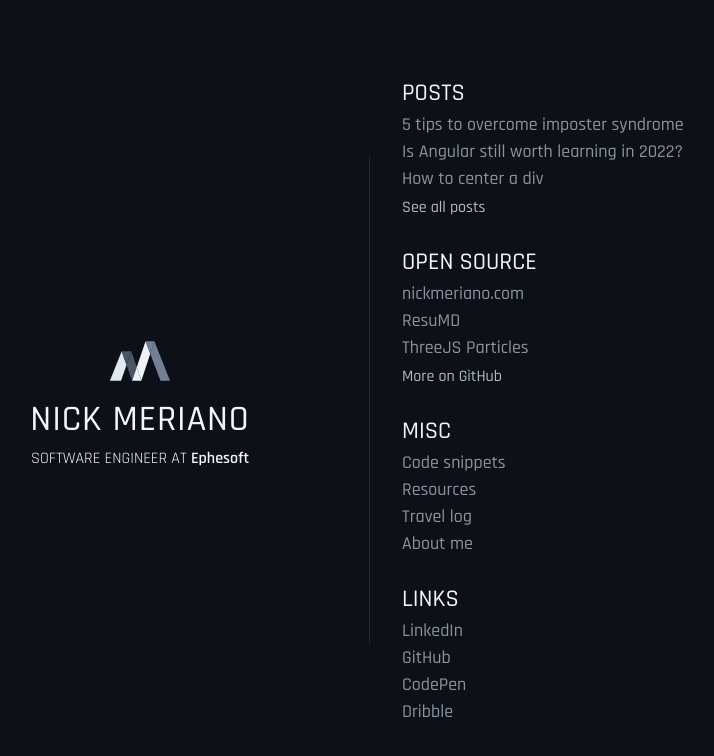
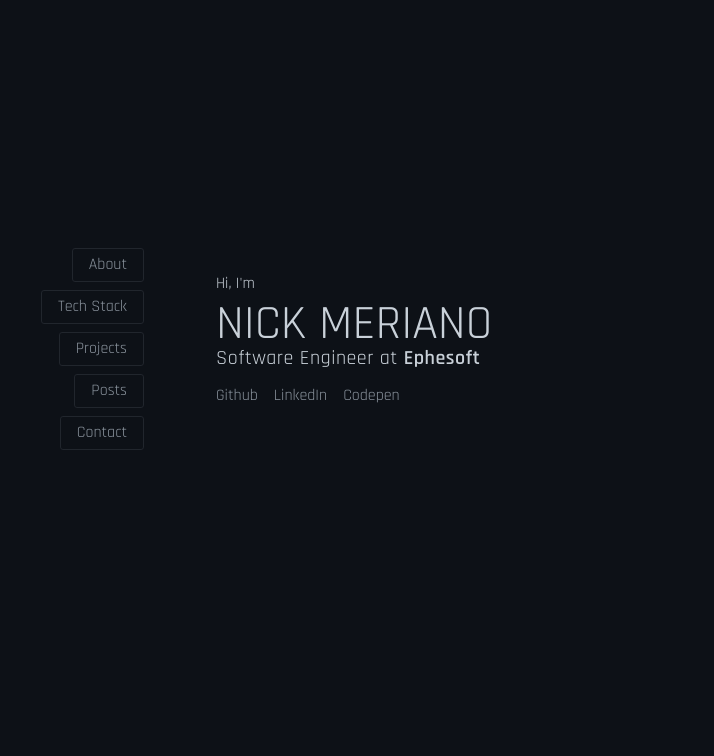
Before and after one commit to nicmeriano/nickmeriano, a Next.js app: page / in a window 1280 px wide. Shown: the top 756 px of the page, without its empty margins (242-956 px from the left). Built offline with nearby package versions, Linux system fonts and the light colour scheme.

Commit message:
implement core design

```diff
--- a/package.json
+++ b/package.json
@@ -16,7 +16,9 @@
         "@emotion/react": "^11.9.0",
         "@emotion/styled": "^11.8.1",
         "@fontsource/rajdhani": "^4.5.8",
+        "@fontsource/source-sans-pro": "^4.5.9",
         "framer-motion": "^6.3.1",
+        "lodash.debounce": "^4.0.8",
         "next": "12.1.5",
         "react": "18.0.0",
         "react-dom": "18.0.0"
--- a/src/pages/index.tsx
+++ b/src/pages/index.tsx
@@ -1,152 +1,301 @@
-/* eslint-disable react/jsx-key */
-import { Container, createIcon, Flex, Link, Stack, Text } from '@chakra-ui/react';
+import { Box, Grid, GridItem, HStack, Link, List, ListItem, Text, UnorderedList, VStack } from '@chakra-ui/react';
 import type { NextPage } from 'next';
 import NextLink from 'next/link';
+import { FC, ReactNode, useEffect, useRef, useState } from 'react';
 
-const Logo = createIcon({
-    displayName: 'Logo',
-    path: [
-        <path d="M5.13692 8.38628L0.71875 19.44H4.88588L6.94993 13.5037L5.13692 8.38628Z" fill="#E2E8F0" />,
-        <path d="M8.72927 8.38628L6.94993 13.5037L9.05302 19.44L10.769 14.363L8.72927 8.38628Z" fill="#4A5568" />,
-        <path d="M8.72927 8.38628H5.13692L6.94993 13.5037L8.72927 8.38628Z" fill="#4A5568" />,
-        <path d="M9.05302 19.44H12.5017L10.769 14.363L9.05302 19.44Z" fill="#EDF2F7" />,
-        <path d="M15.848 9.24822L14.0823 4.56L10.769 14.363L12.5017 19.44L15.848 9.24822Z" fill="#EDF2F7" />,
-        <path d="M17.3873 4.56H14.0823L15.848 9.24822L17.3873 4.56Z" fill="#718096" />,
-        <path d="M23.2787 19.44L17.3873 4.56L15.848 9.24822L19.6864 19.44H23.2787Z" fill="#718096" />
-    ]
-});
-
-const Home: NextPage = () => {
+const NavLink: FC<{ children: ReactNode; href?: string; expanded?: boolean; active?: boolean }> = ({
+    children,
+    href = '#',
+    expanded = false,
+    active = false
+}) => {
     return (
-        <Stack direction={{ base: 'column', md: 'row' }} height="full" maxWidth="5xl" marginX="auto">
-            <Container height={{ md: 'full' }} py="12" centerContent width="full" justifyContent="center">
-                <Flex direction="column" alignItems="center">
-                    <Logo boxSize="16" />
-
-                    <Text as="h1" textTransform="uppercase" fontWeight="medium" fontSize="4xl" letterSpacing="wide">
-                        Nick Meriano
-                    </Text>
-                    <Text as="h2" textTransform="uppercase" fontSize="md">
-                        Software engineer at{' '}
-                        <Text as="b" textTransform="none">
-                            Ephesoft
-                        </Text>
-                    </Text>
-                </Flex>
-            </Container>
-            <Container height="100%" width="full" justifyContent="center" centerContent alignItems="start">
-                <Flex
-                    alignItems="start"
-                    direction="column"
+        <NextLink passHref href={href}>
+            <Link
+                px="16px"
+                py="4px"
+                borderColor="gray.800"
+                border={`1px solid ${expanded ? 'transparent' : 'var(--chakra-colors-gray-700)'}`}
+                // bg="gray.800"
+                borderRadius="3px"
+                minWidth={expanded ? '210px' : 0}
+                w="fit-content"
+                // alignSelf={expanded ? 'stretch' : 'flex-end'}
+                transition="min-width 300ms, background-color 300ms"
+                bg={active ? 'gray.800' : 'transparent'}
                 position="relative"
+                _hover={{
+                    bg: 'gray.800'
+                }}
                 _before={{
-                        content: '""',
+                    content: "''",
                     position: 'absolute',
                     top: 0,
                     bottom: 0,
-                        marginY: 'auto',
-                        right: 'calc(100% + var(--chakra-space-8))',
+                    marginTop: 'auto',
+                    marginBottom: 'auto',
+                    left: '-8px',
                     height: '75%',
-                        width: '1px',
-                        background: 'gray.700',
-                        display: 'block'
+                    width: '4px',
+                    borderRadius: '3px',
+                    background: '#FF6B00',
+                    display: active ? 'block' : 'none',
+                    transition: 'display 500ms'
                 }}
+                data-navlink
             >
-                    <Text as="h3" textTransform="uppercase" fontWeight="medium" fontSize="2xl">
+                {children}
+            </Link>
+        </NextLink>
+    );
+};
+
+const Home: NextPage = () => {
+    const [isScrolled, setIsScrolled] = useState(false);
+    const projectsRef = useRef(null);
+    const [activeSection, setActiveSection] = useState<string>();
+
+    useEffect(() => {
+        // Top scroll observer
+        const anchor: HTMLElement | null = document.querySelector('#anchor');
+
+        const onScroll = () => {
+            setIsScrolled(window.scrollY > 0);
+        };
+        const scrollObserver = new IntersectionObserver(onScroll);
+
+        scrollObserver.observe(anchor as HTMLElement);
+
+        // Section highlight observer
+        const header: HTMLElement | null = document.querySelector('#header');
+        const sections = Array.from(document.querySelectorAll('[data-section]'));
+
+        if (!header) {
+            return;
+        }
+
+        let direction: 'up' | 'down' = 'down';
+        let prevYPosition = 0;
+
+        const getTargetSection = (entry: IntersectionObserverEntry) => {
+            const index = sections.findIndex((section) => section == entry.target);
+
+            if (index >= sections.length - 1) {
+                return entry.target;
+            } else {
+                return sections[index + 1];
+            }
+        };
+
+        const shouldUpdate = (entry: IntersectionObserverEntry) => {
+            if (direction === 'down' && !entry.isIntersecting) {
+                return true;
+            }
+
+            if (direction === 'up' && entry.isIntersecting) {
+                return true;
+            }
+
+            return false;
+        };
+
+        const onIntersect: IntersectionObserverCallback = (entries, observer) => {
+            entries.forEach((entry) => {
+                if (window.scrollY > prevYPosition) {
+                    direction = 'down';
+                } else {
+                    direction = 'up';
+                }
+
+                prevYPosition = window.scrollY;
+
+                const target = direction === 'down' ? getTargetSection(entry) : entry.target;
+
+                if (shouldUpdate(entry)) {
+                    const section = (target as HTMLElement).dataset.section;
+                    setActiveSection(window.scrollY > 0 ? section : 'about');
+                }
+            });
+        };
+        const options: IntersectionObserverInit = {
+            rootMargin: `${header.offsetHeight * -1}px`,
+            threshold: 0
+        };
+
+        const observer = new IntersectionObserver(onIntersect, options);
+
+        sections.forEach((section) => {
+            observer.observe(section);
+        });
+    }, []);
+
+    return (
+        <>
+            <Box id="anchor" position="absolute" width="full" top="0px"></Box>
+            <Box id="header" position="fixed" width="full" h="10px"></Box>
+            <Grid
+                gridTemplate="sidenav main"
+                gridTemplateColumns="1fr minmax(600px,770px)"
+                mx="auto"
+                width="fit-content"
+                gap="8"
+                pt="30vh"
+            >
+                <GridItem width="310px" height="100%">
+                    <VStack color="gray.300" alignItems="end" position="sticky" p="2" top="60px">
+                        <NavLink
+                            expanded={isScrolled}
+                            active={isScrolled && (!activeSection || activeSection === 'about')}
+                            href="#about"
+                        >
+                            About
+                        </NavLink>
+                        <NavLink
+                            expanded={isScrolled}
+                            active={isScrolled && activeSection === 'tech-stack'}
+                            href="#tech-stack"
+                        >
+                            Tech Stack
+                        </NavLink>
+                        <NavLink
+                            expanded={isScrolled}
+                            active={isScrolled && activeSection === 'projects'}
+                            href="#projects"
+                        >
+                            Projects
+                        </NavLink>
+                        <NavLink expanded={isScrolled} active={isScrolled && activeSection === 'posts'} href="#posts">
+                            Posts
+                        </NavLink>
+                        <NavLink
+                            expanded={isScrolled}
+                            active={isScrolled && activeSection === 'contact'}
+                            href="#contact"
+                        >
+                            Contact
+                        </NavLink>
+                    </VStack>
+                </GridItem>
+                <GridItem w="100%" h="full" p="8" color="gray.100" pb="80vh">
+                    <Box as="section" mb="24">
+                        <Text>Hi, I&apos;m</Text>
+                        <Text fontSize="5xl" lineHeight="none" mt="1" textTransform="uppercase">
+                            Nick Meriano
+                        </Text>
+                        <Text fontSize="xl" lineHeight="none" letterSpacing="wide">
+                            Software Engineer at <strong>Ephesoft</strong>
+                        </Text>
+                        <HStack mt="4" color="gray.300" spacing="4">
+                            <Link target="_blank" href="https://github.com/nicmeriano">
+                                Github
+                            </Link>
+                            <Link target="_blank" href="https://linkedin.com">
+                                LinkedIn
+                            </Link>
+                            <Link target="_blank" href="https://codepen.com">
+                                Codepen
+                            </Link>
+                        </HStack>
+                    </Box>
+                    <Box
+                        as="section"
+                        data-section="about"
+                        opacity={isScrolled ? 1 : 0}
+                        transition="opacity 300ms"
+                        fontSize="lg"
+                        mb="12rem"
+                        id="about"
+                    >
+                        <Text mb="4" color="gray.400" textTransform="uppercase">
+                            About
+                        </Text>
+                        <VStack alignItems="start" letterSpacing="wide">
+                            <Text>
+                                Experienced front-end engineer with an affinity for UI/UX design , passionate about{' '}
+                                building applications for the web.
+                            </Text>
+
+                            <Text>
+                                Currently leading the front-end team at{' '}
+                                <Text as="span" color="#FF6B00">
+                                    Ephesoft
+                                </Text>
+                                , building the future of intelligent document processing and automation.
+                            </Text>
+                        </VStack>
+                    </Box>
+                    <Box
+                        as="section"
+                        data-section="tech-stack"
+                        opacity={isScrolled ? 1 : 0}
+                        transition="opacity 300ms"
+                        fontSize="lg"
+                        id="tech-stack"
+                        mb="12rem"
+                        mt="24"
+                    >
+                        <Text mb="4" color="gray.400" textTransform="uppercase">
+                            Tech Stack
+                        </Text>
+                        <VStack alignItems="start" letterSpacing="wide">
+                            <Text>Here are some of the tools & technologies I most frequently use:</Text>
+                        </VStack>
+                        <UnorderedList>
+                            <ListItem>Angular</ListItem>
+                            <ListItem>Typescript</ListItem>
+                            <ListItem>RxJS</ListItem>
+                            <ListItem>Git</ListItem>
+                            <ListItem>VS Code</ListItem>
+                            <ListItem>AWS</ListItem>
+                            <ListItem>Bitbucket Pipelines</ListItem>
+                            <ListItem>HTML5</ListItem>
+                            <ListItem>CSS3 (SCSS)</ListItem>
+                            <ListItem>NodeJS</ListItem>
+                        </UnorderedList>
+                    </Box>
+                    <Box
+                        ref={projectsRef}
+                        as="section"
+                        data-section="projects"
+                        opacity={isScrolled ? 1 : 0}
+                        transition="opacity 300ms"
+                        fontSize="lg"
+                        mb="24"
+                        id="projects"
+                    >
+                        <Text mb="4" color="gray.400" textTransform="uppercase">
+                            Projects
+                        </Text>
+                    </Box>
+                    <Box
+                        as="section"
+                        data-section="posts"
+                        opacity={isScrolled ? 1 : 0}
+                        transition="opacity 300ms"
+                        fontSize="lg"
+                        mb="24"
+                        id="posts"
+                    >
+                        <Text mb="4" color="gray.400" textTransform="uppercase">
                             Posts
                         </Text>
-                    <NextLink href="#" passHref>
-                        <Link fontSize="lg" fontWeight="medium" color="gray.300" _hover={{ color: 'teal.300' }}>
-                            5 tips to overcome imposter syndrome
-                        </Link>
-                    </NextLink>
-                    <NextLink href="#" passHref>
-                        <Link fontSize="lg" fontWeight="medium" color="gray.300" _hover={{ color: 'teal.300' }}>
-                            Is Angular still worth learning in 2022?
-                        </Link>
-                    </NextLink>
-                    <NextLink href="#" passHref>
-                        <Link fontSize="lg" fontWeight="medium" color="gray.300" _hover={{ color: 'teal.300' }}>
-                            How to center a div
-                        </Link>
-                    </NextLink>
-                    <NextLink href="#" passHref>
-                        <Link mt="1" fontSize="md" fontWeight="medium" color="gray.200" _hover={{ color: 'teal.300' }}>
-                            See all posts
-                        </Link>
-                    </NextLink>
-                    <Text as="h3" textTransform="uppercase" fontWeight="medium" fontSize="2xl" mt="6">
-                        Open Source
+                    </Box>
+                    <Box
+                        as="section"
+                        data-section="contact"
+                        opacity={isScrolled ? 1 : 0}
+                        transition="opacity 300ms"
+                        fontSize="lg"
+                        mb="24"
+                        id="contact"
+                    >
+                        <Text mb="4" color="gray.400" textTransform="uppercase">
+                            Contact
                         </Text>
-                    <NextLink href="#" passHref>
-                        <Link fontSize="lg" fontWeight="medium" color="gray.300" _hover={{ color: 'teal.300' }}>
-                            nickmeriano.com
-                        </Link>
-                    </NextLink>
-                    <NextLink href="#" passHref>
-                        <Link fontSize="lg" fontWeight="medium" color="gray.300" _hover={{ color: 'teal.300' }}>
-                            ResuMD
-                        </Link>
-                    </NextLink>
-                    <NextLink href="#" passHref>
-                        <Link fontSize="lg" fontWeight="medium" color="gray.300" _hover={{ color: 'teal.300' }}>
-                            ThreeJS Particles
-                        </Link>
-                    </NextLink>
-                    <NextLink href="#" passHref>
-                        <Link mt="1" fontSize="md" fontWeight="medium" color="gray.200" _hover={{ color: 'teal.300' }}>
-                            More on GitHub
-                        </Link>
-                    </NextLink>
-                    <Text as="h3" textTransform="uppercase" fontWeight="medium" fontSize="2xl" mt="6">
-                        Misc
-                    </Text>
-                    <NextLink href="#" passHref>
-                        <Link fontSize="lg" fontWeight="medium" color="gray.300" _hover={{ color: 'teal.300' }}>
-                            Code snippets
-                        </Link>
-                    </NextLink>
-                    <NextLink href="#" passHref>
-                        <Link fontSize="lg" fontWeight="medium" color="gray.300" _hover={{ color: 'teal.300' }}>
-                            Resources
-                        </Link>
-                    </NextLink>
-                    <NextLink href="#" passHref>
-                        <Link fontSize="lg" fontWeight="medium" color="gray.300" _hover={{ color: 'teal.300' }}>
-                            Travel log
-                        </Link>
-                    </NextLink>
-                    <NextLink href="#" passHref>
-                        <Link fontSize="lg" fontWeight="medium" color="gray.300" _hover={{ color: 'teal.300' }}>
-                            About me
-                        </Link>
-                    </NextLink>
-                    <Text as="h3" textTransform="uppercase" fontWeight="medium" fontSize="2xl" mt="6">
-                        Links
-                    </Text>
-                    <NextLink href="#" passHref>
-                        <Link fontSize="lg" fontWeight="medium" color="gray.300" _hover={{ color: 'teal.300' }}>
-                            LinkedIn
-                        </Link>
-                    </NextLink>
-                    <NextLink href="#" passHref>
-                        <Link fontSize="lg" fontWeight="medium" color="gray.300" _hover={{ color: 'teal.300' }}>
-                            GitHub
-                        </Link>
-                    </NextLink>
-                    <NextLink href="#" passHref>
-                        <Link fontSize="lg" fontWeight="medium" color="gray.300" _hover={{ color: 'teal.300' }}>
-                            CodePen
-                        </Link>
-                    </NextLink>
-                    <NextLink href="#" passHref>
-                        <Link fontSize="lg" fontWeight="medium" color="gray.300" _hover={{ color: 'teal.300' }}>
-                            Dribble
-                        </Link>
-                    </NextLink>
-                </Flex>
-            </Container>
-        </Stack>
+                    </Box>
+                </GridItem>
+            </Grid>
+        </>
     );
 };
 
--- a/src/theme/foundations/typography.ts
+++ b/src/theme/foundations/typography.ts
@@ -37,7 +37,7 @@ export const typography = {
         extrabold: 800,
         black: 900
     },
-
+    // "Source Sans Pro"
     fonts: {
         heading: `Rajdhani, BlinkMacSystemFont, "Segoe UI", Helvetica, Arial, sans-serif, "Apple Color Emoji", "Segoe UI Emoji", "Segoe UI Symbol"`,
         body: `Rajdhani, BlinkMacSystemFont, "Segoe UI", Helvetica, Arial, sans-serif, "Apple Color Emoji", "Segoe UI Emoji", "Segoe UI Symbol"`,
--- a/src/theme/styles.ts
+++ b/src/theme/styles.ts
@@ -2,6 +2,9 @@ import { mode, Styles } from '@chakra-ui/theme-tools';
 
 export const styles: Styles = {
     global: (props) => ({
+        html: {
+            scrollBehavior: 'smooth'
+        },
         'html, body, #__next': {
             height: '100%'
         },
```
Also changed, not shown: src/pages/_app.tsx (+8 -0 lines), 1 other file (tests, documents, lock files or other folders). Lines whose indentation alone changed are shown as unchanged.
